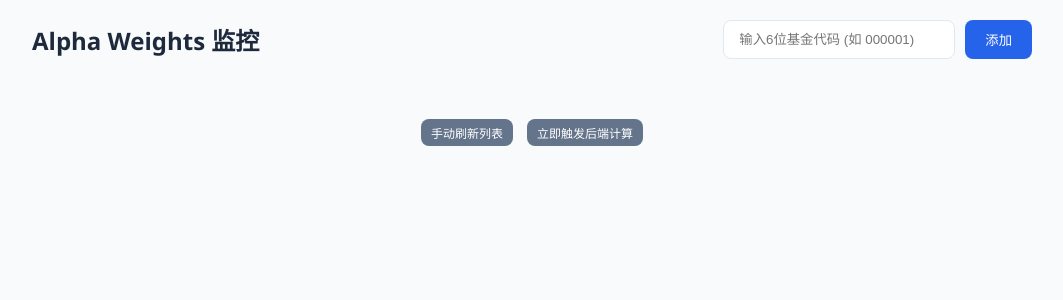
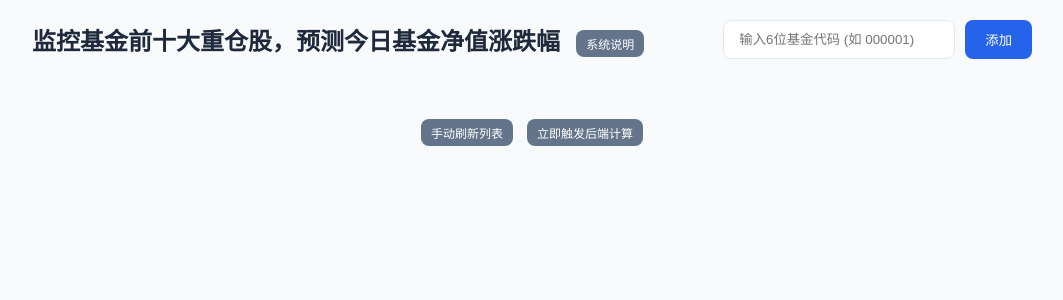
Before and after one commit to 253506088/alpha_weights, a Flask app: page / in a window 1280 px wide. Shown: the top 300 px of the page, without its empty margins (108-1171 px from the left). Run offline with Flask 3, Linux system fonts and the light colour scheme; data that the repository does not hold is empty.

Commit message:
改个字

```diff
--- a/templates/index.html
+++ b/templates/index.html
@@ -4,7 +4,7 @@
 <head>
     <meta charset="UTF-8">
     <meta name="viewport" content="width=device-width, initial-scale=1.0">
-    <title>Alpha Weights - 基金实时估值</title>
+    <title>基金实时估值</title>
     <script src="https://cdn.jsdelivr.net/npm/vue@2.6.14/dist/vue.js"></script>
     <script src="https://cdn.jsdelivr.net/npm/echarts@5.4.3/dist/echarts.min.js"></script>
     <style>
@@ -274,12 +274,41 @@
 <body>
     <div id="app" class="container">
         <header>
-            <h1>Alpha Weights 监控</h1>
+            <h1>监控基金前十大重仓股，预测今日基金净值涨跌幅 <button class="refresh-btn" style="vertical-align: middle; margin-left: 10px;"
+                    @click="showHelpModal = true">系统说明</button></h1>
             <div class="input-group">
                 <input v-model="newFundCode" placeholder="输入6位基金代码 (如 000001)" @keyup.enter="addFund">
                 <button @click="addFund" :disabled="loading">[[ loading ? '添加中...' : '添加' ]]</button>
             </div>
         </header>
+
+        <!-- Help Modal -->
+        <div class="modal-overlay" :class="{ active: showHelpModal }" @click.self="showHelpModal = false">
+            <div class="modal" style="max-width: 600px;">
+                <div class="close-btn" @click="showHelpModal = false">&times;</div>
+                <h3>系统逻辑说明</h3>
+                <div style="line-height: 1.6; color: #334155;">
+                    <p><strong>1. 核心原理</strong><br>
+                        本系统通过抓取基金的<b>前十大重仓股</b>及其<b>持仓占比</b>，结合这些股票的<b>实时涨跌幅</b>，来估算基金当天的实时净值变化。</p>
+
+                    <p><strong>2. 数据来源</strong><br>
+                        - <b>基金持仓</b>：来自东方财富网 (PC端接口)，通常为最新季报数据。<br>
+                        - <b>实时股价</b>：来自新浪财经 (High Frequency Interface)，每5分钟更新一次。</p>
+
+                    <p><strong>3. 更新机制</strong><br>
+                        - <b>交易时间</b>：9:30~11:30, 13:00~15:00，每5分钟自动计算一次。<br>
+                        - <b>收盘补全</b>：15:00 后会自动检查并补全当天的收盘数据。<br>
+                        - <b>手动触发</b>：点击“立即触发后端计算”可强制立即运行一次计算逻辑。</p>
+
+                    <p><strong>4. 常用操作</strong><br>
+                        - <b>更新持仓</b>：如果发现估值不准，可能是持仓数据滞后。点击卡片上的“更新持仓”可强制重新抓取最新的季报持仓。<br>
+                        - <b>删除基金</b>：点击卡片右上角的 × 可删除基金及其历史数据。</p>
+
+                    <p style="color: #64748b; font-size: 12px; margin-top: 20px;">*
+                        注意：估值仅供参考，实际净值请以基金公司官方公布为准。因只计算前十大重仓（通常占50%-70%仓位），与实际波动会有一定偏差。</p>
+                </div>
+            </div>
+        </div>
 
         <div class="fund-grid">
             <div class="fund-card" v-for="fund in funds" :key="fund.id" @click="showChart(fund)">
@@ -354,6 +383,7 @@
                 newFundCode: '',
                 loading: false,
                 showModal: false,
+                showHelpModal: false, // Help Modal State
                 selectedFund: null,
                 chartInstance: null,
 
```
